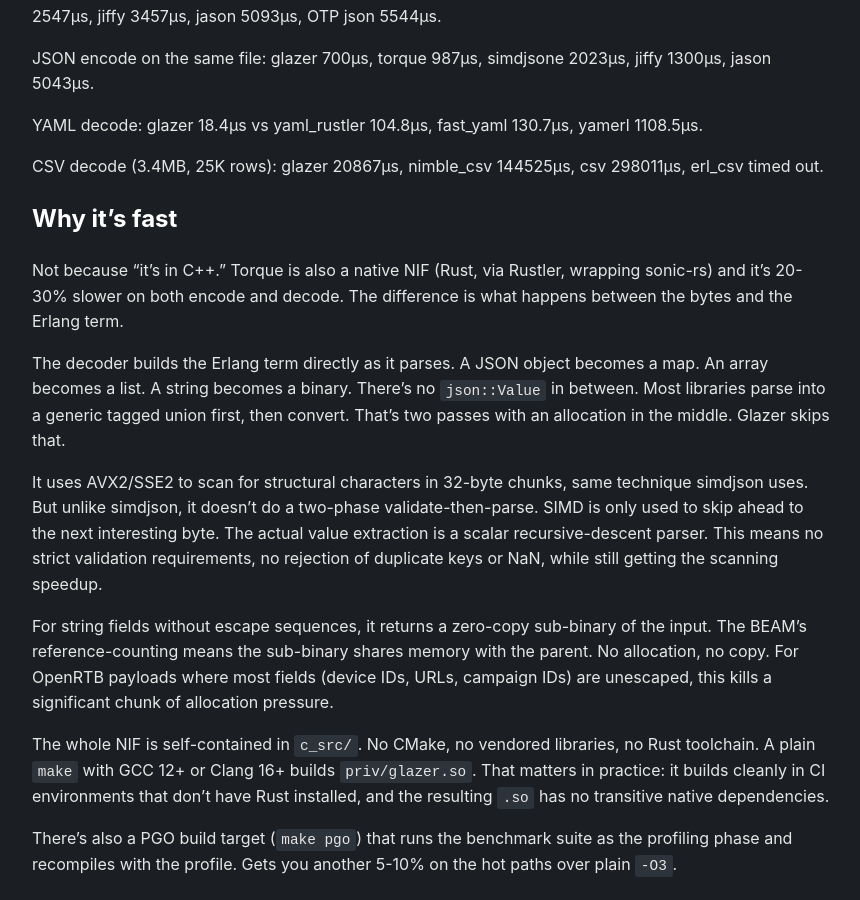
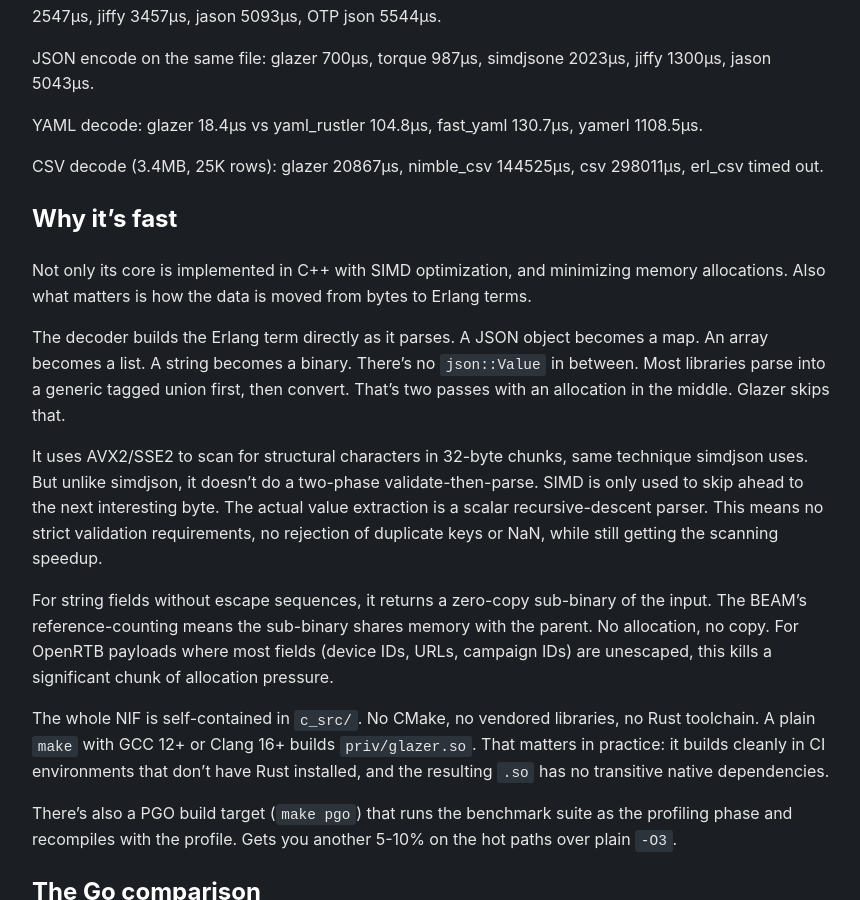
Before and after one commit to saleyn/saleyn.github.io, a Jekyll site: the page built from _posts/2026-08-14-glazer.md, in a window 1280 px wide and 900 px high, scrolled down 1289 px. Shown: the whole window, without its empty margins (208-1068 px from the left). Built offline with Jekyll 4.4.1, drawn with Linux system fonts in a browser that asks for light colours.

Commit message:
Update article

```diff
--- a/_posts/2026-08-14-glazer.md
+++ b/_posts/2026-08-14-glazer.md
@@ -33,7 +33,7 @@
 
 ## Why it's fast
 
-Not because "it's in C++." Torque is also a native NIF (Rust, via Rustler, wrapping sonic-rs) and it's 20-30% slower on both encode and decode. The difference is what happens between the bytes and the Erlang term.
+Not only its core is implemented in C++ with SIMD optimization, and minimizing memory allocations. Also what matters is how the data is moved from bytes to Erlang terms.
 
 The decoder builds the Erlang term directly as it parses. A JSON object becomes a map. An array becomes a list. A string becomes a binary. There's no `json::Value` in between. Most libraries parse into a generic tagged union first, then convert. That's two passes with an allocation in the middle. Glazer skips that.
 
```
